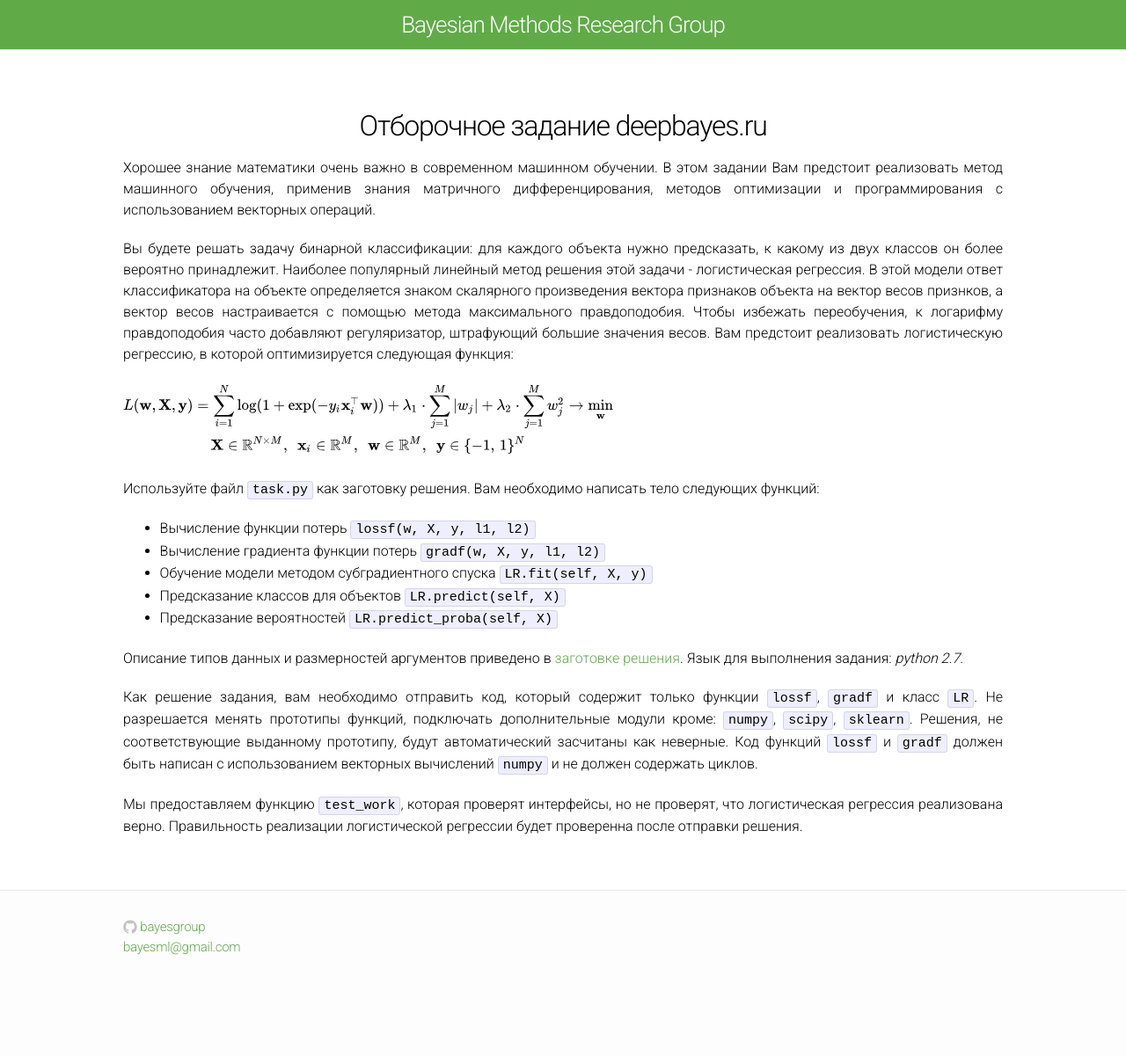
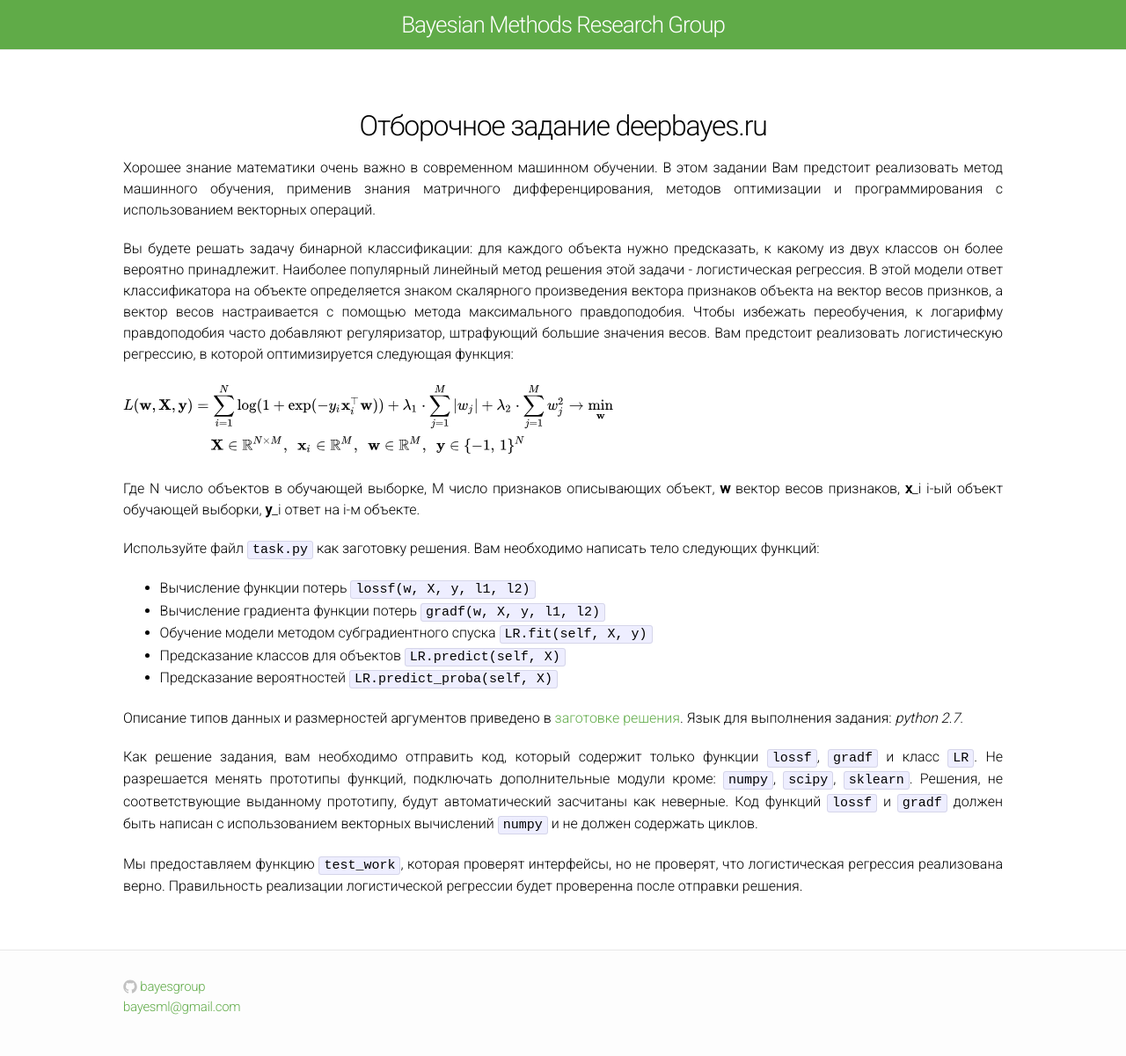
Before and after one commit to bayesgroup/bayesgroup.github.io, a Jekyll site: the page built from deepbayes-school/2017/task/description.md, in a window 1280 px wide. Shown: the whole page at 88% size. Built offline with Jekyll 4.4.1, drawn with Linux system fonts in a browser that asks for light colours; our own code applies the rules of GitHub Pages for plain Markdown files; before the commit the page ends 1133 px from its top, so only the background shows below that.

Commit message:
Update description.md

````diff
--- a/deepbayes-school/2017/task/description.md
+++ b/deepbayes-school/2017/task/description.md
@@ -6,6 +6,8 @@
 Вы будете решать задачу бинарной классификации: для каждого объекта нужно предсказать, к какому из двух классов он более вероятно принадлежит. Наиболее популярный линейный метод решения этой задачи - логистическая регрессия. В этой модели ответ классификатора на объекте определяется знаком скалярного произведения вектора признаков объекта на вектор весов признков, а вектор весов настраивается с помощью метода максимального правдоподобия. Чтобы избежать переобучения, к логарифму правдоподобия часто добавляют регуляризатор, штрафующий большие значения весов. Вам предстоит реализовать логистическую регрессию, в которой оптимизируется следующая функция:
 
 ![Optimization problem](https://bayesgroup.github.io/deepbayes-school/2017/task/opt.svg)
+
+Где N число объектов в обучающей выборке, M число признаков описывающих объект, **w** вектор весов признаков, **x**_i i-ый объект обучающей  выборки, **y**_i ответ на i-м объекте.
 
 Используйте файл ```task.py``` как заготовку решения. Вам необходимо написать тело следующих функций:
 
````
